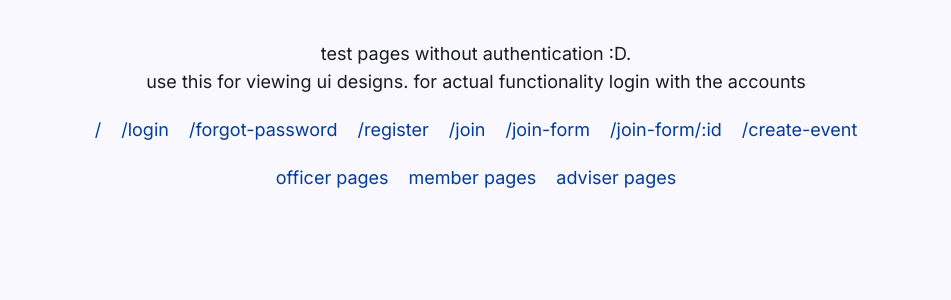
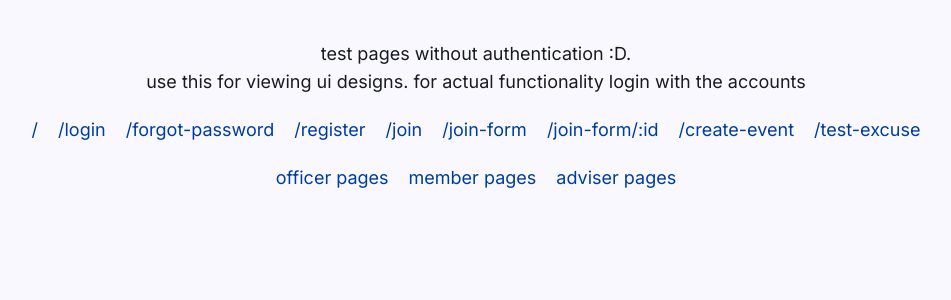
Before and after one commit to IMOitself/DRRT-IMS, a React app in the folder frontend/: page /test-pages in a window 1280 px wide. Shown: the top 300 px of the page, without its empty margins (164-1115 px from the left). Built offline with nearby package versions, Linux system fonts and the light colour scheme; the HTML template or start-up script is replaced by a standard one.

Commit message:
prep(frontend): add page for viewing excuse design

```diff
--- a/frontend/src/App.jsx
+++ b/frontend/src/App.jsx
@@ -3,6 +3,7 @@ import { Routes, Route, useLocation } from "react-router-dom";
 import { useEffect } from 'react';
 
 import TestPages from './pages/TEST-PAGES';
+import TestExcuse from './pages/TEST-EXCUSE';
 
 import JoinDRRT from './pages/JoinDRRT';
 import JoinDRRTForm from './pages/JoinDRRTForm';
@@ -41,6 +42,7 @@ function App() {
   return (
     <Routes>
       <Route path="/test-pages" element={<TestPages />} />
+      <Route path="/test-excuse" element={<TestExcuse />} />
       <Route path="/" element={<Home />} />
       <Route path="/login" element={<Login />} />
       <Route path="/register" element={<Register />} />
--- a/frontend/src/pages/TEST-PAGES.jsx
+++ b/frontend/src/pages/TEST-PAGES.jsx
@@ -18,6 +18,7 @@ export default function TestPages() {
             <Link to="/join-form" className="test-link">/join-form</Link>
             <Link to="/join-form/:id" className="test-link">/join-form/:id</Link>
             <Link to="/officer/create-event" className="test-link">/create-event</Link>
+            <Link to="/test-excuse" className="test-link">/test-excuse</Link>
         </div>
         <div className="text-center items-center flex flex-row flex-wrap gap-5">
             <Link to="/officer/dashboard" onClick={enableTestMode} className="test-link">officer pages</Link>
```
Also changed, not shown: frontend/src/pages/TEST-EXCUSE.jsx (renamed from frontend/src/components/Excuse.jsx).
